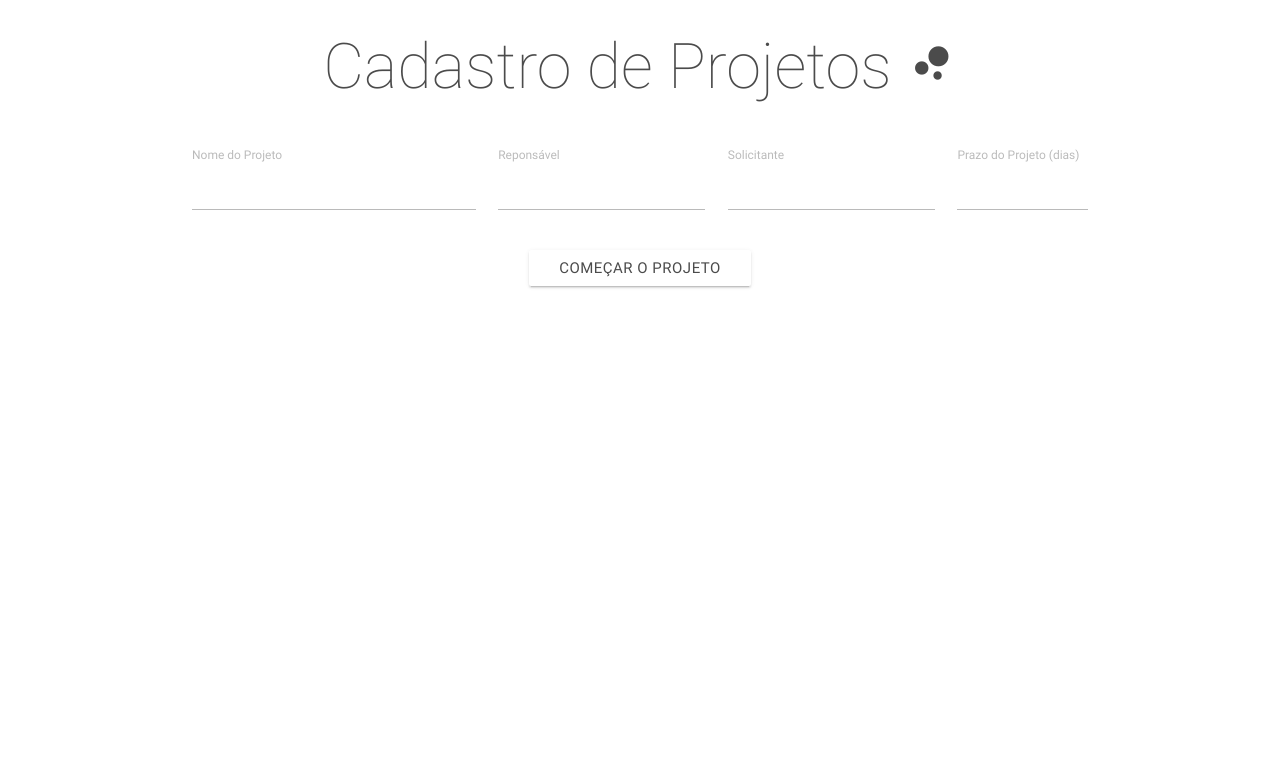
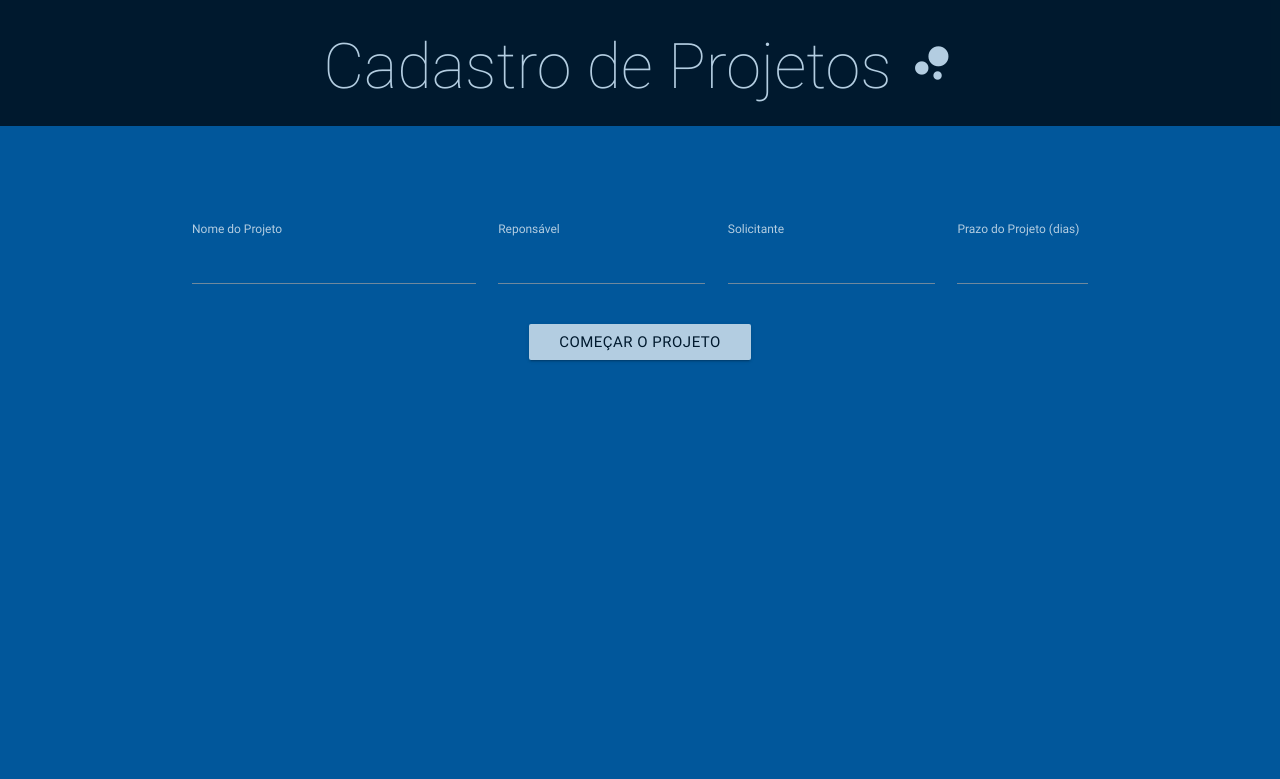
Before and after one commit to leolegends/gr_projetos, a PHP site: page / in a window 1280 px wide. Shown: the top 779 px of the page. Run offline with PHP 8.4, Linux system fonts and the light colour scheme.

Commit message:
Reajustado Template

```diff
--- a/index.php
+++ b/index.php
@@ -2,6 +2,7 @@
 	<head>
 		<title>GR Projetos</title>
 		<meta charset="UTF-8">
+		<meta name="viewport" content="width=400, initial-scale=1">
 		<link href="https://fonts.googleapis.com/icon?family=Material+Icons" rel="stylesheet">
 		<link rel="stylesheet" type="text/css" href="materialize/css/materialize.min.css">
 		<link rel="stylesheet" type="text/css" href="materialize/css/style.css">
@@ -10,31 +11,31 @@
 		<script type="text/javascript" src="materialize/js/config.js"></script>
 
 	</head>
-	<body class="corpo">
-		<div class="container">
+	<body class="corpo light-blue darken-4">
 			<div class="row">
-				<div class="col m12 center">
-					<h1>Cadastro de Projetos <i style="font-size: 50px;"class="material-icons">bubble_chart</i></h1>
+				<div class="col m12 center cadastro_title">
+					<h1 id="title_cadastro">Cadastro de Projetos <i style="font-size: 50px;"class="material-icons">bubble_chart</i></h1>
 				</div>
 			</div>
+		<div class="container altura_div">
 			<form method="get" action="visualizar_projeto.php">
 			<div class="row">
 				<div class="col m4">
-					<label>Nome do Projeto</label>
-					<input type="text" name="pj_name" required>
+					<label class="fonte">Nome do Projeto</label>
+					<input class="fonte" type="text" name="pj_name" required>
 				</div>
 				<div class="col m3">
-					<label>Reponsável</label>
-					<input type="text" name="pj_responsavel" required>
+					<label class="fonte">Reponsável</label>
+					<input class="fonte" type="text" name="pj_responsavel" required>
 				</div>
 				<div class="col m3">
-					<label>Solicitante</label>
-					<input type="text" name="pj_solicitante" required>
+					<label class="fonte">Solicitante</label>
+					<input class="fonte" type="text" name="pj_solicitante" required>
 				</div>
 				<div class="col m2"
 				>
-					<label>Prazo do Projeto (dias)</label>
-					<input type="number" name="pj_prazo" id="pj_prazo" required>
+					<label class="fonte">Prazo do Projeto (dias)</label>
+					<input class="fonte" type="number" name="pj_prazo" id="pj_prazo" required>
 				</div>
 			</div>
 			<div class="row">
--- a/materialize/css/style.css
+++ b/materialize/css/style.css
@@ -87,3 +87,12 @@
 .altura_div {
   margin-top: 2.5cm;
 }
+
+.cadastro_title {
+  background-color: black;
+  color: white;
+}
+
+.fonte {
+  color: white;
+}
--- a/materialize/js/config.js
+++ b/materialize/js/config.js
@@ -8,7 +8,7 @@
 	$("#corrigindo").hide().show(2500);
 	$("#aprovado").hide().show(3000);
 	$("#entregue").hide().show(3500);
-
+	$("#title_cadastro").hide().fadeIn(3000);
 
 	$("#pj_prazo").keyup(function(){
 
@@ -24,9 +24,6 @@
 		}
 	}
 
-	console.log($(this).val());
-
-
 	});
 
 
--- a/visualizar_projeto.php
+++ b/visualizar_projeto.php
@@ -17,6 +17,7 @@
 	<head>
 		<title>GR Projetos</title>
 		<meta charset="UTF-8">
+		<meta name="viewport" content="width=600, initial-scale=1">
 		<link href="https://fonts.googleapis.com/icon?family=Material+Icons" rel="stylesheet">
 		<link rel="stylesheet" type="text/css" href="materialize/css/materialize.min.css">
 		<link rel="stylesheet" type="text/css" href="materialize/css/style.css">
```
